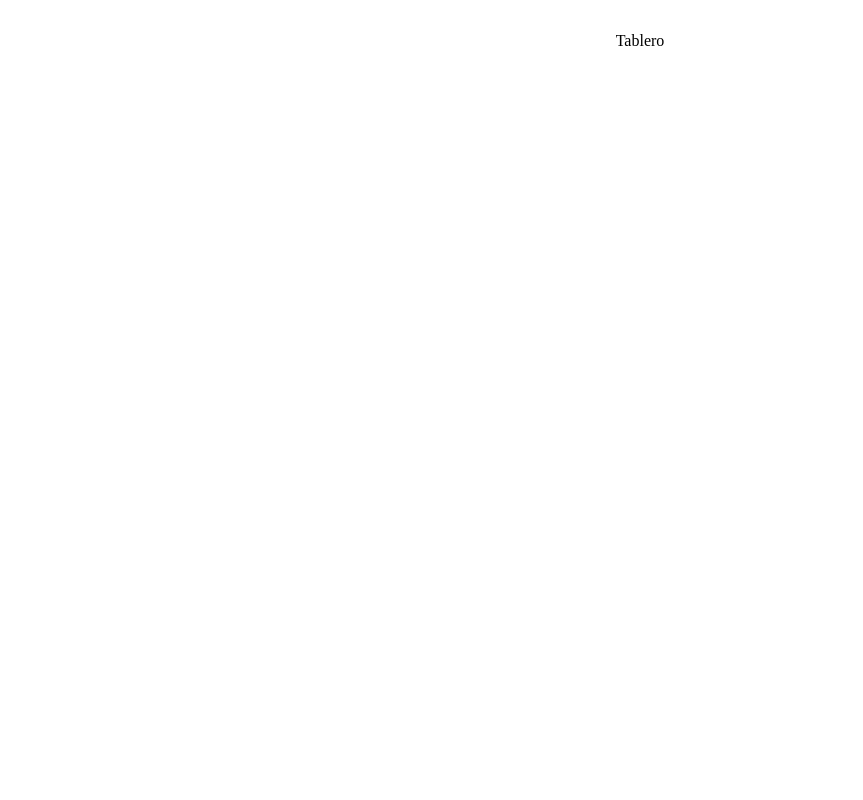
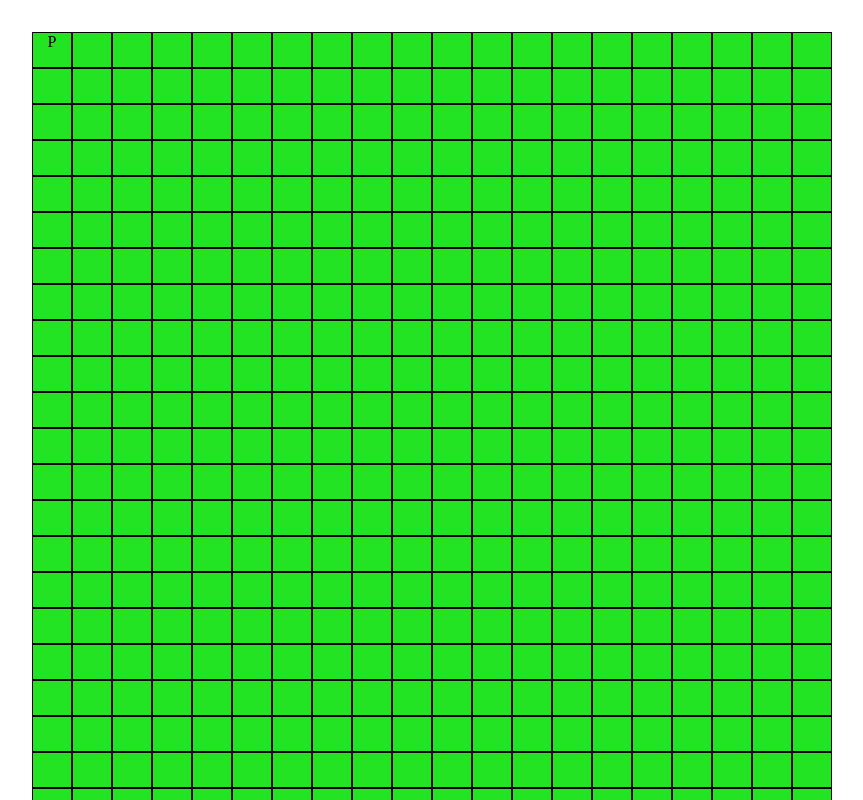
Before and after one commit to JhuniorCq/policia_vs_ladron_vista, a React (Vite) app: page /game/start in a window 1280 px wide. Shown: the top 800 px of the page, without its empty margins (0-863 px from the left). Built offline with nearby package versions, Linux system fonts and the light colour scheme.

Commit message:
Creación del Tablero

```diff
--- /dev/null
+++ b/src/components/Square/Square.css
@@ -0,0 +1,7 @@
+.square {
+  /* De ahi lo cambio a 20 y 25 */
+  width: calc(100% / 20);
+  height: calc(100% / 25);
+  background-color: rgb(34, 228, 34);
+  border: 1px solid black;
+}
--- /dev/null
+++ b/src/components/Square/Square.jsx
@@ -0,0 +1,5 @@
+import "./Square.css";
+
+export const Square = ({ children }) => {
+  return <div className="square">{children}</div>;
+};
--- a/src/context/GameSettings/GameSettingsProvider.jsx
+++ b/src/context/GameSettings/GameSettingsProvider.jsx
@@ -4,7 +4,7 @@ import { ROLES } from "../../utils/constants";
 
 export const GameSettingsProvider = ({ children }) => {
   const [gameSettings, setGameSettings] = useState({
-    gameMode: "",
+    gameMode: "Humano vs PC",
     difficulty: "",
     players: {
       player1: {
@@ -16,9 +16,9 @@ export const GameSettingsProvider = ({ children }) => {
     },
   });
 
-  const chooseGameMode = (gameMode) => {
-    setGameSettings({ ...gameSettings, gameMode });
-  };
+  // const chooseGameMode = (gameMode) => {
+  //   setGameSettings({ ...gameSettings, gameMode });
+  // };
 
   const chooseDifficulty = (difficulty) => {
     setGameSettings({ ...gameSettings, difficulty });
@@ -40,7 +40,7 @@ export const GameSettingsProvider = ({ children }) => {
 
   return (
     <GameSettingsContext.Provider
-      value={{ gameSettings, chooseGameMode, chooseDifficulty, chooseRol }}
+      value={{ gameSettings, chooseDifficulty, chooseRol }}
     >
       {children}
     </GameSettingsContext.Provider>
--- a/src/pages/Board/Board.css
+++ b/src/pages/Board/Board.css
@@ -0,0 +1,9 @@
+.board {
+  width: 800px;
+  height: 900px;
+  background-color: red;
+  display: flex;
+  flex-wrap: wrap;
+  justify-content: center;
+  /* align-items: center; */
+}
--- a/src/pages/Board/Board.jsx
+++ b/src/pages/Board/Board.jsx
@@ -1,36 +1,88 @@
 import { useContext, useEffect, useState } from "react";
 import "./Board.css";
 import { GameSettingsContext } from "../../context/GameSettings/GameSettingsContext";
-import { COLS, ROWS } from "../../utils/constants";
+import { COLS, PLAYERS, ROLES, ROWS } from "../../utils/constants";
+import { Square } from "../../components/Square/Square";
 
 export const Board = () => {
+  const [turn, setTurn] = useState(null);
   const { gameSettings } = useContext(GameSettingsContext);
   console.log(gameSettings);
 
   // Estado para las posiciones de los jugadores
-  const [player1, setPlayer1] = useState({ row: 0, col: 0 });
-  const [player2, setPlayer2] = useState({ row: ROWS - 1, col: COLS - 1 });
+  const [policePosition, setPolicePosition] = useState({ row: 0, col: 0 });
+  const [thiefPosition, setThiefPosition] = useState({
+    row: ROWS - 1,
+    col: COLS - 1,
+  });
 
-  // Función para actualizar la posición
+  // Función para actualizar la posición del usuario
   const handleKeyPress = (event) => {
+    const userRol = gameSettings.players.player1.rol;
+    const userPosition =
+      userRol === ROLES.POLICE ? policePosition : thiefPosition;
+
     console.log(event);
     switch (event.key) {
       case "ArrowUp": {
+        userRol === ROLES.POLICE
+          ? setPolicePosition((prev) => ({
+              row: Math.max(prev.row - 1, 0),
+              col: prev.col,
+            }))
+          : setThiefPosition((prev) => ({
+              row: Math.max(prev.row - 1, 0),
+              col: prev.col,
+            }));
         break;
       }
       case "ArrowDown": {
+        userRol === ROLES.POLICE
+          ? setPolicePosition((prev) => ({
+              row: Math.min(prev.row + 1, ROWS - 1),
+              col: prev.col,
+            }))
+          : setThiefPosition((prev) => ({
+              row: Math.min(prev.row + 1, ROWS - 1),
+              col: prev.col,
+            }));
         break;
       }
       case "ArrowLeft": {
+        userRol === ROLES.POLICE
+          ? setPolicePosition((prev) => ({
+              row: prev.row,
+              col: Math.max(prev.col - 1, 0),
+            }))
+          : setThiefPosition((prev) => ({
+              row: prev.row,
+              col: Math.max(prev.col - 1, 0),
+            }));
         break;
       }
       case "ArrowRight": {
+        userRol === ROLES.POLICE
+          ? setPolicePosition((prev) => ({
+              row: prev.row,
+              col: Math.min(prev.col + 1, COLS - 1),
+            }))
+          : setThiefPosition((prev) => ({
+              row: prev.row,
+              col: Math.min(prev.col + 1, COLS - 1),
+            }));
         break;
       }
     }
   };
 
   useEffect(() => {
+    // Definimos el turno inicial
+    const turnsKey = Object.keys(PLAYERS);
+    const randomTurnKey = turnsKey[Math.floor(Math.random() * turnsKey.length)];
+    const randomTurn = PLAYERS[randomTurnKey];
+    console.log(`El TURNO INICIAL es para: ${randomTurn}`);
+    setTurn(randomTurn);
+
     // Evento para capturar las teclas
     window.addEventListener("keydown", handleKeyPress);
 
@@ -41,9 +93,25 @@ export const Board = () => {
   }, []);
 
   return (
-    <div>
-      Tablero
-      <img src="" alt="" />
+    <div className="board">
+      {Array(25)
+        .fill(null)
+        .map((_, i) =>
+          Array(20)
+            .fill(null)
+            .map((_, j) => {
+              const isPolice =
+                policePosition.row === i && policePosition.col === j;
+              const isThief =
+                thiefPosition.row === i && thiefPosition.col === j;
+
+              return (
+                <Square key={`${i}-${j}`}>
+                  {isPolice ? "P" : isThief ? "L" : ""}
+                </Square>
+              );
+            })
+        )}
     </div>
   );
 };
--- a/src/pages/Difficulty/Difficulty.jsx
+++ b/src/pages/Difficulty/Difficulty.jsx
@@ -1,16 +1,23 @@
 import { Link, useNavigate } from "react-router-dom";
 import { OptionButton } from "../../components/OptionButton/OptionButton";
 import "./Difficulty.css";
-import { useContext } from "react";
+import { useContext, useState } from "react";
 import { GameSettingsContext } from "../../context/GameSettings/GameSettingsContext";
 import { DIFFICULTIES } from "../../utils/constants";
 
 export const Difficulty = () => {
+  const [isExistsDifficulty, setIsExistsDifficulty] = useState(false);
   const { chooseDifficulty } = useContext(GameSettingsContext);
   const navigate = useNavigate();
 
   const setDifficulty = (difficulty) => {
+    setIsExistsDifficulty(true);
     chooseDifficulty(difficulty);
+  };
+
+  const nextRoute = () => {
+    if (!isExistsDifficulty) return;
+    navigate("/game/rol");
   };
 
   return (
@@ -36,7 +43,7 @@ export const Difficulty = () => {
           />
         </li>
       </ul>
-      <Link to="/game/rol">Siguiente</Link>
+      <button onClick={nextRoute}>Siguiente</button>
     </div>
   );
 };
--- a/src/pages/Home/Home.jsx
+++ b/src/pages/Home/Home.jsx
@@ -1,36 +1,37 @@
 import { Link, useNavigate } from "react-router-dom";
 import "./Home.css";
-import { OptionButton } from "../../components/OptionButton/OptionButton";
-import { useContext } from "react";
+// import { OptionButton } from "../../components/OptionButton/OptionButton";
+import { useContext, useState } from "react";
 import { GameSettingsContext } from "../../context/GameSettings/GameSettingsContext";
-import { GAME_MODE } from "../../utils/constants";
+// import { GAME_MODE } from "../../utils/constants";
 
 export const Home = () => {
-  const { chooseGameMode } = useContext(GameSettingsContext);
+  // const [isExistsGameMode, setIsExistsGameMode] = useState(false);
+  // const { chooseGameMode } = useContext(GameSettingsContext);
   const navigate = useNavigate();
 
-  const setGameMode = (gameMode) => {
-    chooseGameMode(gameMode);
+  // const setGameMode = (gameMode) => {
+  //   setIsExistsGameMode(true);
+  //   chooseGameMode(gameMode);
+  // };
+
+  const nextRoute = () => {
+    // if (!isExistsGameMode) return;
+    navigate("/game/difficulty");
   };
 
   return (
     <div className="home">
       <h1 className="home__title">POLICÍA VS LADRÓN</h1>
-      <ul className="home__options">
+      {/* <ul className="home__options">
         <li className="home__option">
           <OptionButton
             text={GAME_MODE.HUMAN_VS_PC}
             eventHandler={() => setGameMode(GAME_MODE.HUMAN_VS_PC)}
           />
         </li>
-        {/* <li>
-          <button></button>
-        </li>
-        <li>
-          <button></button>
-        </li> */}
-      </ul>
-      <Link to="/game/difficulty">Siguiente</Link>
+      </ul> */}
+      <button onClick={nextRoute}>Empezar el juego</button>
     </div>
   );
 };
--- a/src/pages/Rol/Rol.jsx
+++ b/src/pages/Rol/Rol.jsx
@@ -1,14 +1,23 @@
-import { Link } from "react-router-dom";
+import { Link, useNavigate } from "react-router-dom";
 import "./Rol.css";
 import { OptionButton } from "../../components/OptionButton/OptionButton";
 import { ROLES } from "../../utils/constants";
-import { useContext } from "react";
+import { useContext, useState } from "react";
 import { GameSettingsContext } from "../../context/GameSettings/GameSettingsContext";
 
 export const Rol = () => {
+  const [isExistsRol, setIsExistsRol] = useState(false);
   const { chooseRol } = useContext(GameSettingsContext);
+  const navigate = useNavigate();
+
   const setRol = (rol) => {
+    setIsExistsRol(true);
     chooseRol(rol);
+  };
+
+  const nextRoute = () => {
+    if (!isExistsRol) return;
+    navigate("/game/start");
   };
 
   return (
@@ -24,7 +33,7 @@ export const Rol = () => {
           eventHandler={() => setRol(ROLES.THIEF)}
         />
       </div>
-      <Link to="/game/start">Siguiente</Link>
+      <button onClick={nextRoute}>Siguiente</button>
     </div>
   );
 };
--- a/src/utils/constants.js
+++ b/src/utils/constants.js
@@ -16,3 +16,13 @@ export const ROLES = {
   POLICE: "Policía",
   THIEF: "Ladrón",
 };
+
+// export const TURNS = {
+//   POLICE: "Policía",
+//   THIEF: "Ladrón",
+// };
+
+export const PLAYERS = {
+  USER: "Usuario",
+  PC: "IA",
+};
```
